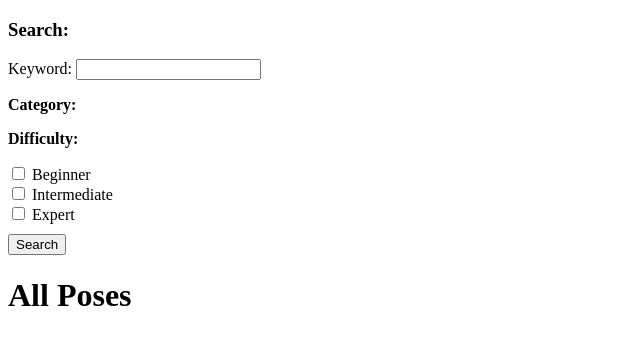
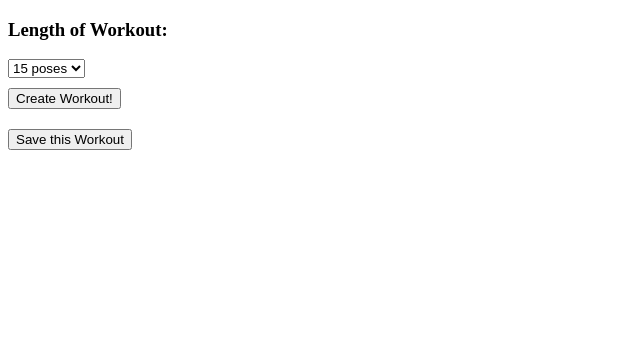
Before and after one commit to songcelia88/yoga-generator, a Flask app: template templates/homepage.html in a window 1280 px wide. Shown: the top 345 px of the page, without its empty margins (0-640 px from the left). Run offline with Flask 2, Linux system fonts and the light colour scheme; the template is opened without the code that fills it, so the values that code supplies are empty; some libraries are stand-ins or nearby versions.

Commit message:
added javascript to display workouts and save workouts

```diff
--- a/model.py
+++ b/model.py
@@ -1,5 +1,5 @@
 from flask_sqlalchemy import SQLAlchemy
-from sqlalchemy.dialects.postgresql import JSON
+from sqlalchemy.dialects.postgresql import JSON, ARRAY
 import random
 
 # This is the connection to the PostgreSQL database; we're getting this through
@@ -121,7 +121,7 @@ class Category(db.Model):
 # warrior2 = Pose.query.get(187)
 def generateWorkout(num_poses):
     """Generate a list of Poses, take an input the number of poses and returns a
-    list of Poses, save that result as a Workout object
+    list of Pose objects
     """
 
     # TO DO: want to incorporate choosing from different pose sets (adjust difficulty, pose types)
@@ -131,7 +131,7 @@ def generateWorkout(num_poses):
     # start_pose = Pose.query.get(130) # Mountain Pose Id is 130
     workout_list = [start_pose]
 
-    while len(workout_list) <= num_poses:
+    while len(workout_list) < num_poses:
         next_pose = workout_list[-1].getNextPose()
         workout_list.append(next_pose)
 
--- a/server.py
+++ b/server.py
@@ -1,6 +1,6 @@
 from jinja2 import StrictUndefined
 
-from flask import Flask, render_template, redirect, request, flash, session
+from flask import Flask, render_template, redirect, request, flash, session, jsonify
 from flask_debugtoolbar import DebugToolbarExtension
 
 # from model import connect_to_db, db, Pose, Workout, PoseWorkout, PoseCategory, Category, generateWorkout
@@ -15,11 +15,12 @@ app.jinja_env.undefined = StrictUndefined
 
 @app.route('/')
 def homepage():
-    """display homepage which currently lists all the poses"""
+    """display homepage"""
 
-    all_poses = Pose.query.order_by('name').all()
-    all_categories = Category.query.order_by('name').all()
-    return render_template("homepage.html", all_poses=all_poses, categories=all_categories)
+    # all_poses = Pose.query.order_by('name').all()
+    # all_categories = Category.query.order_by('name').all()
+    return render_template("homepage.html")
+
 
 @app.route('/search')
 def searchPoses():
@@ -31,24 +32,28 @@ def searchPoses():
 
     # TODO: make keyword search not case sensitive
     # TODO: make keyword search through the alt names, sanskrit as well
-    keyword = '%' + request.args.get('keyword') + '%'
 
-    difficulty = request.args.getlist('difficulty') # list of difficulty
-    if not difficulty: # if the list is empty
-        difficulty = ['Beginner', 'Intermediate', 'Expert']
+    if request.args:
+        keyword = '%' + request.args.get('keyword') + '%'
 
-    categories = request.args.getlist('categories') # list of categories
-    if not categories:
-        all_cat_ids = db.session.query(Category.cat_id).all() # returns a list of tuples of all the ids
-        categories = [category[0] for category in all_cat_ids] # converts that to a list
+        difficulty = request.args.getlist('difficulty') # list of difficulty
+        if not difficulty: # if the list is empty
+            difficulty = ['Beginner', 'Intermediate', 'Expert']
 
-    all_poses = db.session.query(Pose).join(PoseCategory).filter(Pose.name.like(keyword),
+        categories = request.args.getlist('categories') # list of categories
+        if not categories:
+            all_cat_ids = db.session.query(Category.cat_id).all() # returns a list of tuples of all the ids
+            categories = [category[0] for category in all_cat_ids] # converts that to a list
+
+        all_poses = db.session.query(Pose).join(PoseCategory).filter(Pose.name.like(keyword),
                                                                 Pose.difficulty.in_(difficulty),
                                                                 PoseCategory.cat_id.in_(categories)).all()
+    else:
+        all_poses = Pose.query.order_by('name').all()
 
     all_categories = Category.query.order_by('name').all()
 
-    return render_template("homepage.html", all_poses=all_poses, categories=all_categories)
+    return render_template("search.html", all_poses=all_poses, categories=all_categories)
 
 
 @app.route('/pose/<pose_id>')
@@ -70,6 +75,51 @@ def showPoseDetails(pose_id):
                             prev_poses=prev_poses)
 
 
+@app.route('/workout.json')
+def createWorkout():
+    """Given a number of poses, return a list of poses with their id, img urls, and name"""
+    num_poses = int(request.args.get('num_poses'))
+    workout_list = generateWorkout(num_poses)
+
+    workout_jsonlist = []
+
+    # unpack the workout list to display on the page
+    for i, pose in enumerate(workout_list):
+        workout_jsonlist.append({'pose_id' : pose.pose_id, 'imgurl': pose.img_url, 'name': pose.name})
+
+    session['workout'] = workout_jsonlist
+    # do I want to create a workout automatically? and then save workout will just be saving
+    #  it to be associated with a certain user?
+
+    return jsonify({'workout_list': workout_jsonlist})
+
+
+@app.route('/saveworkout', methods=['POST'])
+def saveWorkout():
+    """Takes the current workout that is in the Flask session and create a new Workout
+    object and save it to the database
+    """
+
+    # TODO associate that workout with a user
+    results = {'isInSession': False}
+
+    if session.get('workout'):
+        results['isInSession'] = True
+        workout = Workout(duration=len(session['workout']))
+        db.session.add(workout)
+        db.session.commit()
+
+        for pose in session['workout']:
+            poseworkout = PoseWorkout(pose_id=pose['pose_id'], workout_id=workout.workout_id)
+            db.session.add(poseworkout)
+            db.session.commit()
+
+    else:
+        print("no workout in session")
+
+    return jsonify(results)
+
+
 if __name__ == "__main__":
     # We have to set debug=True here, since it has to be True at the
     # point that we invoke the DebugToolbarExtension
--- /dev/null
+++ b/static/js/yogaWorkout.js
@@ -0,0 +1,86 @@
+
+function createWorkoutHandler() {
+    // event handler for the create workout form on the homepage
+    $('#create-workout-form').on('submit', (evt)=>{
+        evt.preventDefault();
+        const data = { 'num_poses': $('#num_poses').val() };
+
+        // send AJAX request to server to get the generated workout
+        $.ajax({
+            method: "GET",
+            url: "/workout.json",
+            data: data,
+            success: (results)=>{
+                //console.log("success")
+                displayWorkout(results['workout_list'])
+                document.getElementById('errorMessage').innerHTML = ""
+            },
+            error: (xhr, status, error) =>{
+                document.getElementById('errorMessage').innerHTML = `Error creating workout
+                                                                    please try again`
+            }
+        });
+
+        document.getElementById('errorMessage').innerHTML = "Generating Workout...."
+
+    }); //end event handler
+}
+
+function saveWorkoutHandler(){
+    //event handler for the save workout button on the page
+    $('#save-workout').on('click', (evt)=>{
+
+        $.ajax({
+            method: "POST",
+            url: "/saveworkout",
+            data: {},
+            success: (results)=>{
+                console.log("workout saved")
+                let resultText = ""
+                if (results['isInSession']) {
+                    resultText = "Your Workout was Saved!"
+                }
+                else {
+                    resultText = "Please create a workout first!"
+                }
+                document.getElementById('errorMessage').innerHTML = resultText
+            },
+            error: (xhr, status, error) =>{
+                document.getElementById('errorMessage').innerHTML = `Error saving workout
+                                                                    please try again`
+            }
+        }); //end ajax request
+
+    }); //end event handler
+}
+
+function displayWorkout(workoutList){
+    //display all the poses and their pictures and names
+    // expects workoutList to be an list
+    // workoutList = [{'pose_id' : 184, 'imgurl':'static/img/downward-dog.png', 'name': 'Downward Dog'},
+    //                  {...}, {...}]
+    // displays the names of the poses and the pictures with links to the pose info
+
+    document.getElementById('workout-title').innerHTML = "Your Workout" //display the title
+
+    yogaposesdiv = document.getElementById('yogaposes');
+    yogaposesdiv.innerHTML = "" //clear the div first
+
+    // display all the poses and their names by inserting div elements into yogaposes div
+    for (let i=0; i<workoutList.length; i++){
+        currentpose = workoutList[i];
+        posediv = document.createElement('div');
+        posediv.innerHTML = `<h3>
+                                <a href="/pose/${currentpose['pose_id']}">
+                                    ${i+1}. ${currentpose['name']}<br>
+                                    <img src=${currentpose['imgurl']}>
+                                <a>
+                            </h3>`;
+        yogaposesdiv.appendChild(posediv)
+    }
+
+}
+
+//call the handlers
+createWorkoutHandler();
+saveWorkoutHandler();
--- a/templates/base.html
+++ b/templates/base.html
@@ -3,6 +3,7 @@
 <head>
     <title>{% block title %} {% endblock %}</title>
     <!-- <link rel="stylesheet" type="text/css" href="/static/styles.css"> -->
+    <script src="https://code.jquery.com/jquery-3.2.1.min.js"></script>
 </head>
 <body>
     {% block content %} {% endblock %}
--- a/templates/homepage.html
+++ b/templates/homepage.html
@@ -1,40 +1,47 @@
 {% extends 'base.html' %}
 
-{% block title %} Yoga App{% endblock %}
+{% block title %}Yoga App{% endblock %}
 
 {% block content %}
 
-<form action="/search" method="GET">
-    <h3>Search:</h3>
-    <div>Keyword: <input type="text" name="keyword"></div>
+<form action="/workout" method="GET" id="create-workout-form">
+    <h3>Length of Workout:</h3>
     <div>
-        <p><strong>Category:</strong></p>
-        {% for category in categories %}
-        <input type="checkbox" id="{{ category.name }}" name="categories" value="{{ category.cat_id }}">
-        <label for="{{ category.name }}">{{ category.name }}</label><br>
-        {% endfor %}
+        <select name="num_poses" id="num_poses">
+            <option value = "15">15 poses</option>
+            <option value ="30">30 poses</option>
+            <option value="45">45 poses</option>
+        </select>
     </div>
-    <div>
-        <p><strong>Difficulty:</strong></p>
-        <input type="checkbox" id="beginner" name="difficulty" value="Beginner">
-        <label for="beginner">Beginner</label><br>
-        <input type="checkbox" id="intermediate" name="difficulty" value="Intermediate">
-        <label for="intermediate">Intermediate</label><br>
-        <input type="checkbox" id="expert" name="difficulty" value="Expert">
-        <label for="expert">Expert</label>
+    <div style="padding-top: 10px">
+        <input type="submit" value="Create Workout!" id="create-workout-btn">
     </div>
-    <div style="padding-top: 10px"><input type="submit" value="Search"></div>
 </form>
 
-<h1>All Poses</h1>
-<ul>
-    {% for pose in all_poses %}
-        <li>
-            <a href="pose/{{ pose.pose_id }}">
-                {{ pose.name }}
-                <!-- <img src="/{{ pose.img_url }}"> -->
-            <a>
-        </li>
-    {% endfor %}
-</ul>
+<div style="padding-top: 20px">
+    <button id="save-workout">Save this Workout</button>
+</div>
+<div id="errorMessage"></div>
+<div>
+    <!-- make the title hidden until displaying the workout -->
+    <h2 id="workout-title">
+        {% if session['workout'] %}
+            Your Workout
+        {% endif %}
+    </h2>
+    <div id="yogaposes">
+        {% if session['workout'] %}
+            {% for pose in session['workout'] %}
+                <h3>
+                    <a href="/pose/{{ pose['pose_id'] }}">
+                        {{ loop.index }}. {{ pose['name'] }}<br>
+                    <img src="{{ pose['imgurl'] }}">
+                    <a>
+                </h3>
+            {% endfor %}
+        {% endif %}
+    </div>
+</div>
+
+<script src="static/js/yogaWorkout.js"></script>
 {% endblock %}
```
Also changed, not shown: templates/search.html (added, +40 -0 lines), 1 other file.
